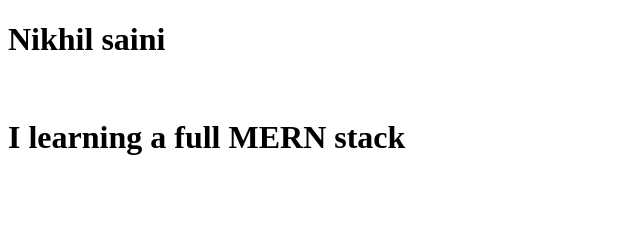
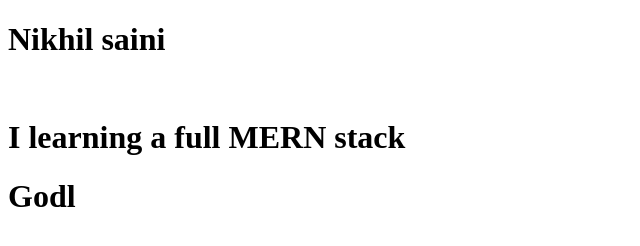
Before and after one commit to Nikhilsaini10/Live, a plain HTML site: page index.html in a window 1280 px wide. Shown: the whole page, without its empty margins (0-640 px from the left). Drawn offline with Linux system fonts and the light colour scheme.

Commit message:
ek or h1 tag add kya

```diff
--- a/index.html
+++ b/index.html
@@ -9,5 +9,6 @@
   <h1>Nikhil saini</h1>
   <br>
   <h1>I learning a full MERN stack </h1>
+  <h1> Godl </h1>
 </body>
 </html>
```
